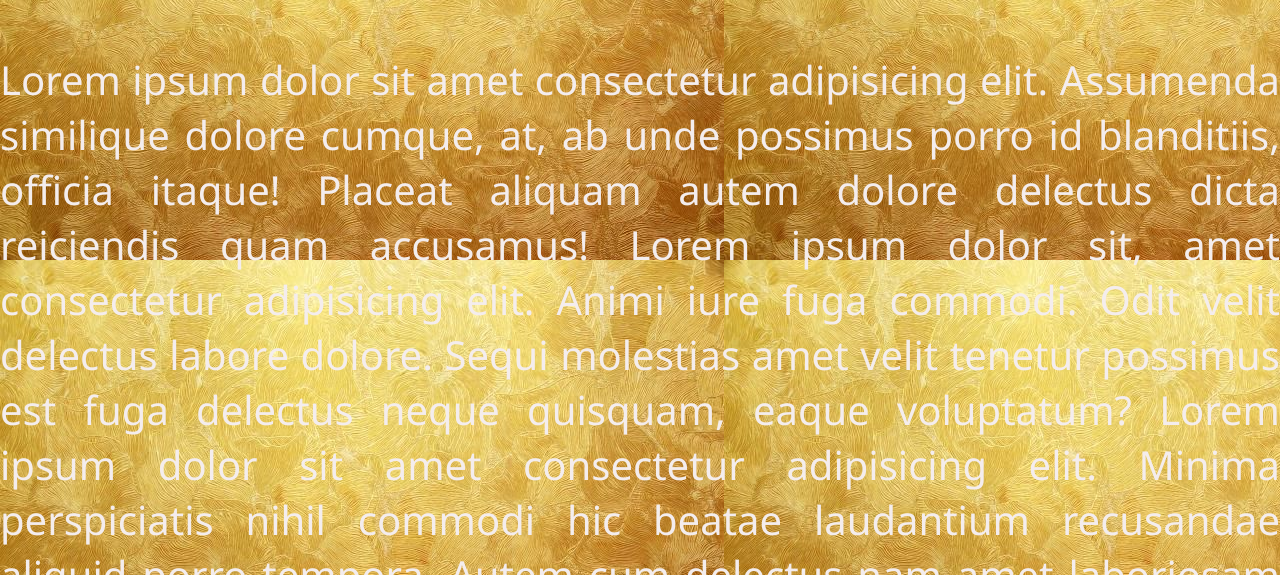
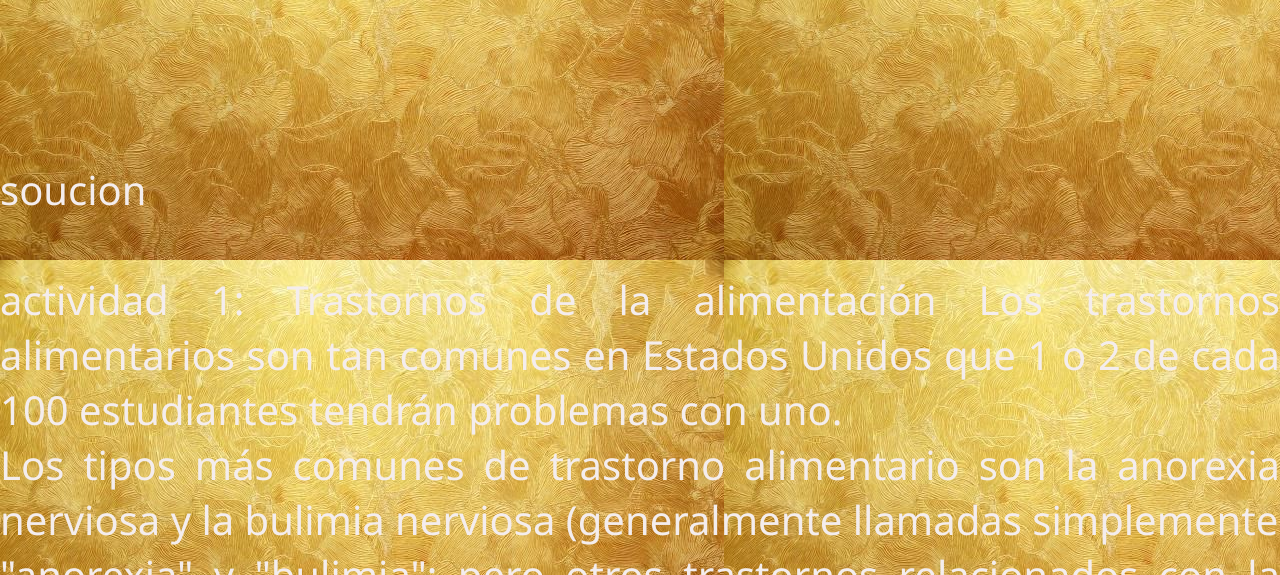
Before and after one commit to valery1110/repositorio-t, a plain HTML site: page ingles.html in a window 1280 px wide. Shown: the part 225-800 px from the top of the page. Drawn offline with Linux system fonts and the light colour scheme.

Commit message:
actualizacion 4 - julio 31

```diff
--- a/ingles.html
+++ b/ingles.html
@@ -58,10 +58,18 @@
 <div class="texto">
 
     <div  class="titulo">INGLÉS</div><br>
-Lorem ipsum dolor sit amet consectetur adipisicing elit. Assumenda similique dolore cumque, at, ab unde possimus porro id blanditiis, officia itaque! Placeat aliquam autem dolore delectus dicta reiciendis quam accusamus!
-Lorem ipsum dolor sit, amet consectetur adipisicing elit. Animi iure fuga commodi. Odit velit delectus labore dolore. Sequi molestias amet velit tenetur possimus est fuga delectus neque quisquam, eaque voluptatum?
-Lorem ipsum dolor sit amet consectetur adipisicing elit. Minima perspiciatis nihil commodi hic beatae laudantium recusandae aliquid porro tempora. Autem cum delectus nam amet laboriosam consequuntur reiciendis! Eligendi, est deleniti.
-    Lorem ipsum dolor sit amet consectetur adipisicing elit. Deserunt, aspernatur necessitatibus adipisci ut cum mollitia sed suscipit officia fugiat, animi, unde veniam beatae saepe! Nemo recusandae incidunt amet unde expedita.
+<br><br>
+soucion <br><br>
+actividad 1:
+Trastornos de la alimentación
+Los trastornos alimentarios son tan comunes en Estados Unidos que 1 o 2 de cada 100 estudiantes tendrán problemas con uno. <br> Los tipos más comunes de trastorno alimentario son la anorexia nerviosa y la bulimia nerviosa (generalmente llamadas simplemente <br> "anorexia" y "bulimia": pero otros trastornos relacionados con la alimentación, <br> como los trastornos por atracones, los trastornos de la imagen corporal y las fobias a la comida, <br> aparecen con más frecuencia que antes. <br>
+ANOREXIA
+Las personas con anorexia tienen un miedo extremo al aumento de peso y una visión distorsionada del tamaño y la forma de su cuerpo. Como resultado, no pueden mantener un peso corporal normal.
+Algunas personas con anorexia restringen su ingesta de alimentos mediante dietas o ejercicio excesivo. Apenas comen, y la pequeña cantidad de comida que comen se convierte en una obsesión. <br> Otras personas con trastornos alimentarios hacen algo llamado atracones y purgas, en el que comen <br> mucha comida y luego intentan deshacerse de las calorías obligándose a vomitar, usando laxantes o haciendo ejercicio en exceso.
+
+BULIMIA
+La bulimia es similar a la anorexia. Con la bulimia, una persona come en exceso (come demasiada comida) y luego trata de compensarlo <br> de maneras extremas, como vómitos forzados o ejercicio excesivo, <br> para evitar el aumento de peso. Con el tiempo, estos pasos pueden ser peligrosos. <br>  Para ser diagnosticada con bulimia, una persona debe darse atracones y purgarse <br> regularmente, al menos dos veces por semana durante un par de meses. <br> Las personas con bulimia comen una gran cantidad  de comida (a menudo comida chatarra) a la vez, <br> generalmente en secreto. Por lo general, la persona se siente impotente para dejar de <br> comer y solo puede hacerlo una vez que está demasiado llena para comer más.
+
 
 </div>
 
```
